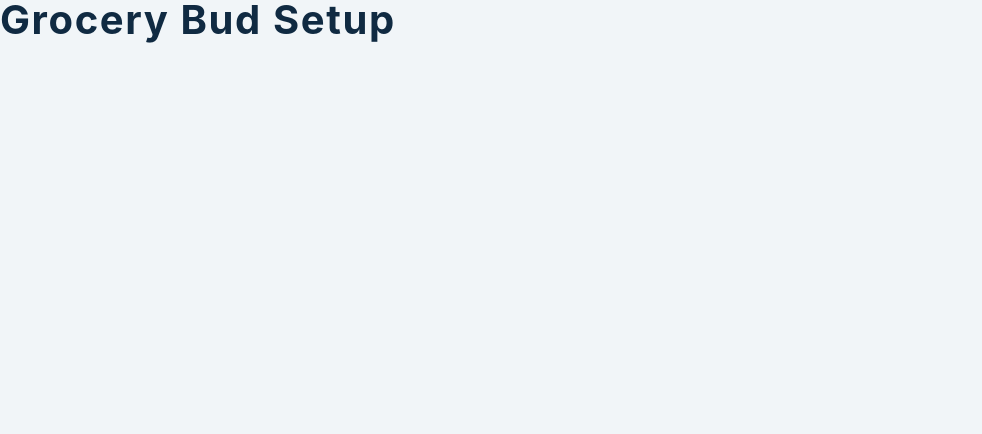
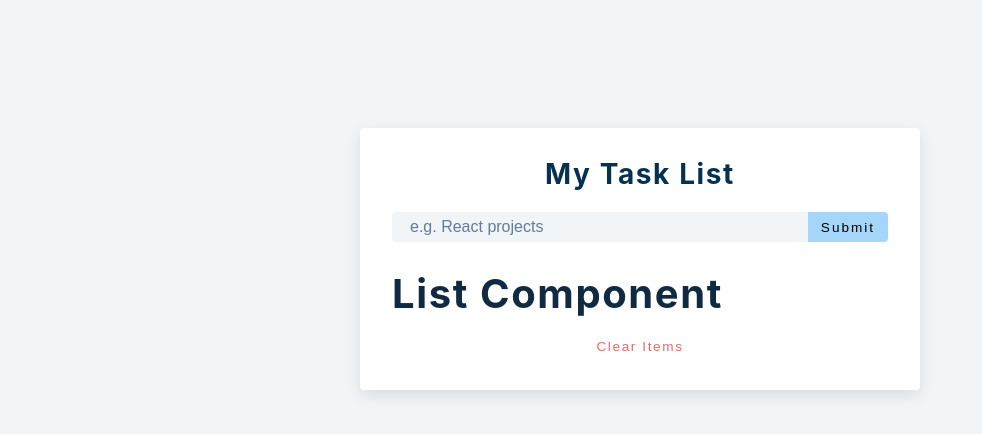
Before and after one commit to arjunthumbayil/react-projects-playground, a React (Create React App) app in the folder 10-grocery-bud/setup/: page / in a window 1280 px wide. Shown: the top 434 px of the page, without its empty margins (0-982 px from the left). Built offline with nearby package versions, Linux system fonts and the light colour scheme.

Commit message:
crud project basic structure complete

```diff
--- a/10-grocery-bud/setup/src/App.js
+++ b/10-grocery-bud/setup/src/App.js
@@ -1,9 +1,44 @@
-import React, { useState, useEffect } from 'react'
-import List from './List'
-import Alert from './Alert'
+import React, { useState, useEffect } from "react";
+import List from "./List";
+import Alert from "./Alert";
 
 function App() {
-  return <h2>grocery bud setup</h2>
+  const [name, setName] = useState("");
+  const [list, setList] = useState([]);
+  const [isEditing, setIsEditing] = useState(false);
+  const [editId, setEditId] = useState(null);
+  const [alert, setAlert] = useState({ show: false, msg: "", type: "" });
+
+  const handleSubmit = (e) => {
+    e.preventDefault();
+    console.log("Hello");
+  };
+  return (
+    <section className="section-center">
+      <form className="grocery-form" onSubmit={handleSubmit}>
+        {alert.show && <Alert />}
+        <h3>My Task List</h3>
+        <div className="form-control">
+          <input
+            type="text"
+            className="grocery"
+            placeholder="e.g. React projects"
+            value={name}
+            onChange={(e) => {
+              setName(e.target.value);
+            }}
+          />
+          <button type="submit" className="submit-btn">
+            {isEditing ? "edit" : "submit"}
+          </button>
+        </div>
+      </form>
+      <div className="grocery-container">
+        <List />
+        <button className="clear-btn">clear items</button>
+      </div>
+    </section>
+  );
 }
 
-export default App
+export default App;
```
Also changed, not shown: 1 other file (tests, documents, lock files or other folders).
